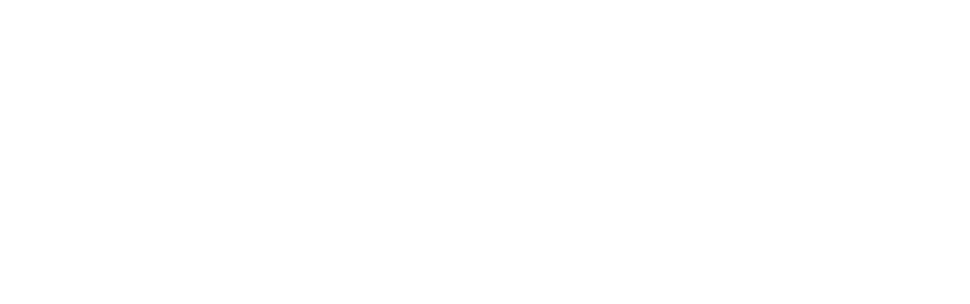
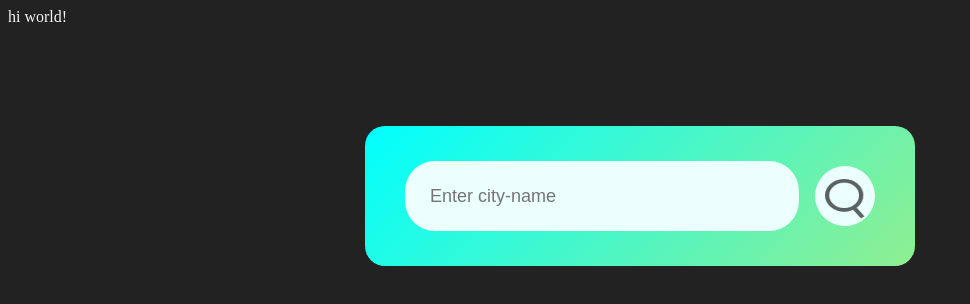
Before and after one commit to Subhranshu-Lenka/Weather-App, a plain HTML site: page index.html in a window 1280 px wide. Shown: the whole page, without its empty margins (0-970 px from the left). Drawn offline with Linux system fonts and the light colour scheme.

Commit message:
added all image assets and build the search box

```diff
--- a/index.html
+++ b/index.html
@@ -4,13 +4,20 @@
 
 <head>
     <meta charset="utf-8">
-    <title>Weather App/title>
+    <title>Weather App</title>
 
-        <link rel="stylesheet" href="style.css">
+    <link rel="stylesheet" href="style.css">
 </head>
 
 <body>
+    hi world!
 
+    <div class="card">
+        <div class="search">
+            <input type="text" placeholder="Enter city-name" spellcheck="false">
+            <button><img src="./images/search.png" alt=""></button>
+        </div>
+    </div>
 </body>
 
 </html>
--- a/style.css
+++ b/style.css
@@ -0,0 +1,53 @@
+body {
+    background-color: #222;
+    color: whitesmoke;
+}
+
+.card {
+    width: 90%;
+    max-width: 470px;
+    background: linear-gradient(135deg, cyan, lightgreen);
+    color: white;
+    margin: 100px auto 0;
+    text-align: center;
+    padding: 35px 40px;
+    border-radius: 20px;
+}
+
+.search {
+    width: 100%;
+    display: flex;
+    align-items: center;
+    justify-content: space-between;
+}
+
+.search input {
+    flex: 1;
+    outline: 0;
+    border: 0;
+    border-radius: 30px;
+    padding: 5px 25px;
+    color: #555;
+    height: 60px;
+    font-size: 18px;
+    margin-right: 16px;
+    background: #ebfffc;
+}
+
+.search button {
+    outline: 0;
+    border: 0;
+    background: #ebfffc;
+    border-radius: 50%;
+    height: 60px;
+    width: 60px;
+    color: #555;
+    cursor: pointer;
+}
+
+.search button img {
+    height: 40px;
+    width: 40px;
+    mix-blend-mode: multiply;
+    padding-top: 8px;
+}
```
Also changed, not shown: images/clear.png (added), images/clouds.png (added), images/drizzle.png (added), images/humidity.png (added), images/mist.png (added), images/rain.png (added), images/search.png (added), images/snow.png (added), images/wind.png (added).
